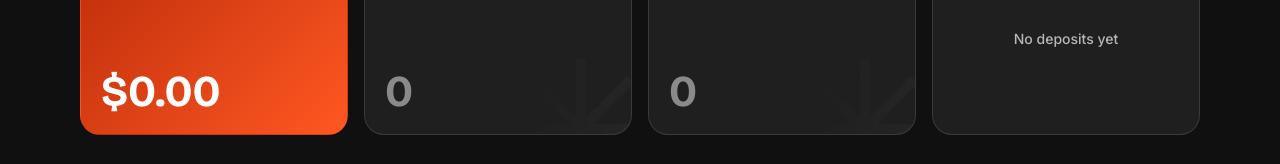
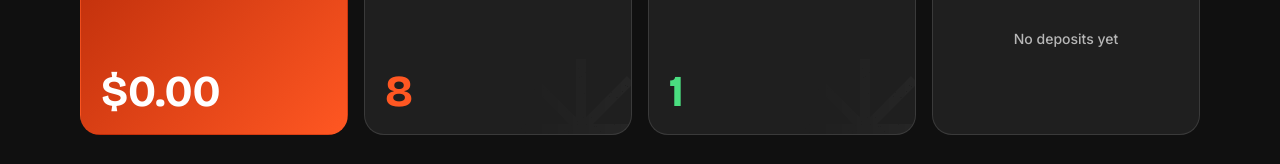
Before and after one commit to EA-Gadgeter/savings-tracker-challenge, a React (Vite) app: page / in a window 1280 px wide. Shown: the part 216-380 px from the top of the page. Built offline with nearby package versions, Linux system fonts and the light colour scheme.

Commit message:
Showing some of the dashboard summary data, missing chart. Added more props to SummaryCard.

```diff
--- a/src/components/dashboard/SummaryCard/SummaryCard.module.css
+++ b/src/components/dashboard/SummaryCard/SummaryCard.module.css
@@ -57,6 +57,14 @@
   color: var(--color-neutral-400);
 }
 
+.highlightedValue {
+  color: var(--color-orange-400);
+}
+
+.completedValue {
+  color: var(--color-green-500);
+}
+
 .chartEmpty {
   display: grid;
   place-items: center;
--- a/src/components/dashboard/SummaryCard/SummaryCard.tsx
+++ b/src/components/dashboard/SummaryCard/SummaryCard.tsx
@@ -1,38 +1,49 @@
 import type { ReactNode } from "react";
 import styles from "./SummaryCard.module.css";
 
-type SummaryCardVariant = "default" | "highlight";
+type SummaryCardVariant = "default" | "muted" | "highlight" | "complete";
 
 interface SummaryCardProps {
   title: string;
   value: string;
-  variant?: SummaryCardVariant;
+  cardVariant?: SummaryCardVariant;
+  valueVariant?: SummaryCardVariant;
   isEmpty?: boolean;
   showPattern?: boolean;
   children?: ReactNode;
 }
 
+const getValueClassName = (variant: SummaryCardVariant): string => {
+  const valueClassNames: Record<SummaryCardVariant, string> = {
+    default: styles.value,
+    muted: styles.mutedValue,
+    highlight: styles.highlightedValue,
+    complete: styles.completedValue,
+  };
+
+  const valueClassName = [styles.value];
+  valueClassName.push(valueClassNames[variant]);
+
+  return valueClassName.join(" ");
+};
+
 function SummaryCard({
   title,
   value,
-  variant = "default",
+  cardVariant = "default",
+  valueVariant = "default",
   isEmpty = false,
   showPattern = false,
   children,
 }: SummaryCardProps): React.JSX.Element {
   const cardClassName = [
     styles.card,
-    variant === "highlight" ? styles.highlighted : "",
+    cardVariant === "highlight" ? styles.highlighted : "",
   ]
     .filter(Boolean)
     .join(" ");
 
-  const valueClassName = [
-    styles.value,
-    variant === "default" ? styles.mutedValue : "",
-  ]
-    .filter(Boolean)
-    .join(" ");
+  const valueClassName = getValueClassName(valueVariant);
 
   return (
     <article className={cardClassName}>
--- a/src/pages/Home/HomePage.tsx
+++ b/src/pages/Home/HomePage.tsx
@@ -2,9 +2,21 @@ import Header from "../../components/common/Header/Header";
 import SummaryCard from "../../components/dashboard/SummaryCard/SummaryCard";
 import GoalsEmptyState from "../../components/goals/GoalsEmptyState/GoalsEmptyState";
 import { GoalsToolbar } from "../../components/goals/GoalsToolbar/GoalsToolbar";
+import { useGoalsStore } from "../../store/useGoalsStore";
 import styles from "./HomePage.module.css";
 
 function HomePage(): React.JSX.Element {
+  const goals = useGoalsStore((state) => state.goals);
+
+  const totalGoals = goals.length;
+  const goalsCompleted = goals.filter((goal) => {
+    const totalDeposit = goal.deposits.reduce(
+      (sum, deposit) => sum + deposit.amount,
+      0,
+    );
+    return totalDeposit >= goal.target;
+  });
+
   const handleCreateGoal = (): void => {
     // TODO: wire create goal flow
   };
@@ -29,12 +41,22 @@ function HomePage(): React.JSX.Element {
           <SummaryCard
             title="Total savings"
             value="$0.00"
-            variant="highlight"
+            cardVariant="highlight"
           />
 
-          <SummaryCard title="Active goals" value="0" showPattern />
+          <SummaryCard
+            title="Active goals"
+            value={totalGoals.toString()}
+            valueVariant="highlight"
+            showPattern
+          />
 
-          <SummaryCard title="Goals completed" value="0" showPattern />
+          <SummaryCard
+            title="Goals completed"
+            value={goalsCompleted.length.toString()}
+            valueVariant="complete"
+            showPattern
+          />
 
           <SummaryCard
             title="Monthly deposits"
```
Lines whose indentation alone changed are shown as unchanged.
